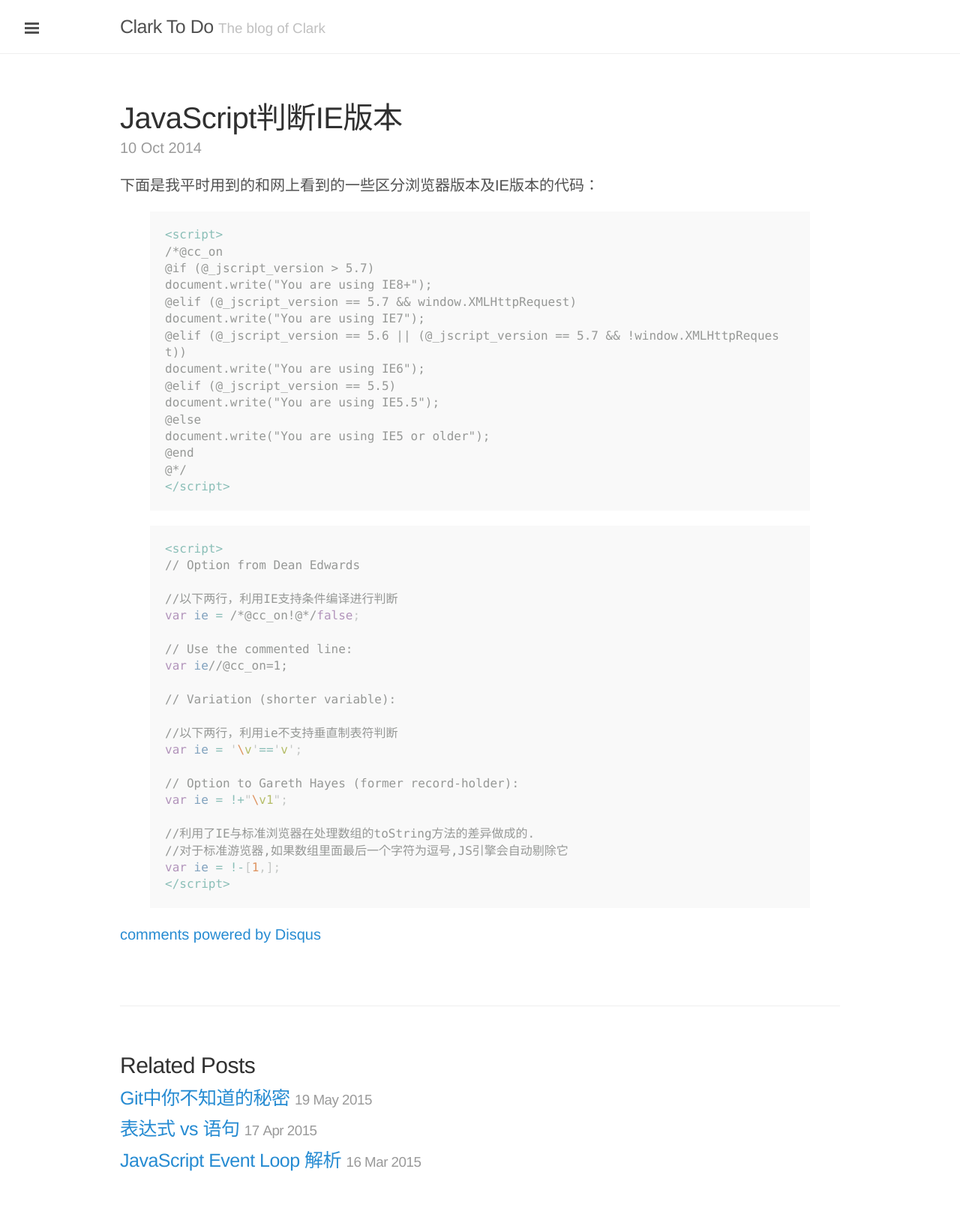
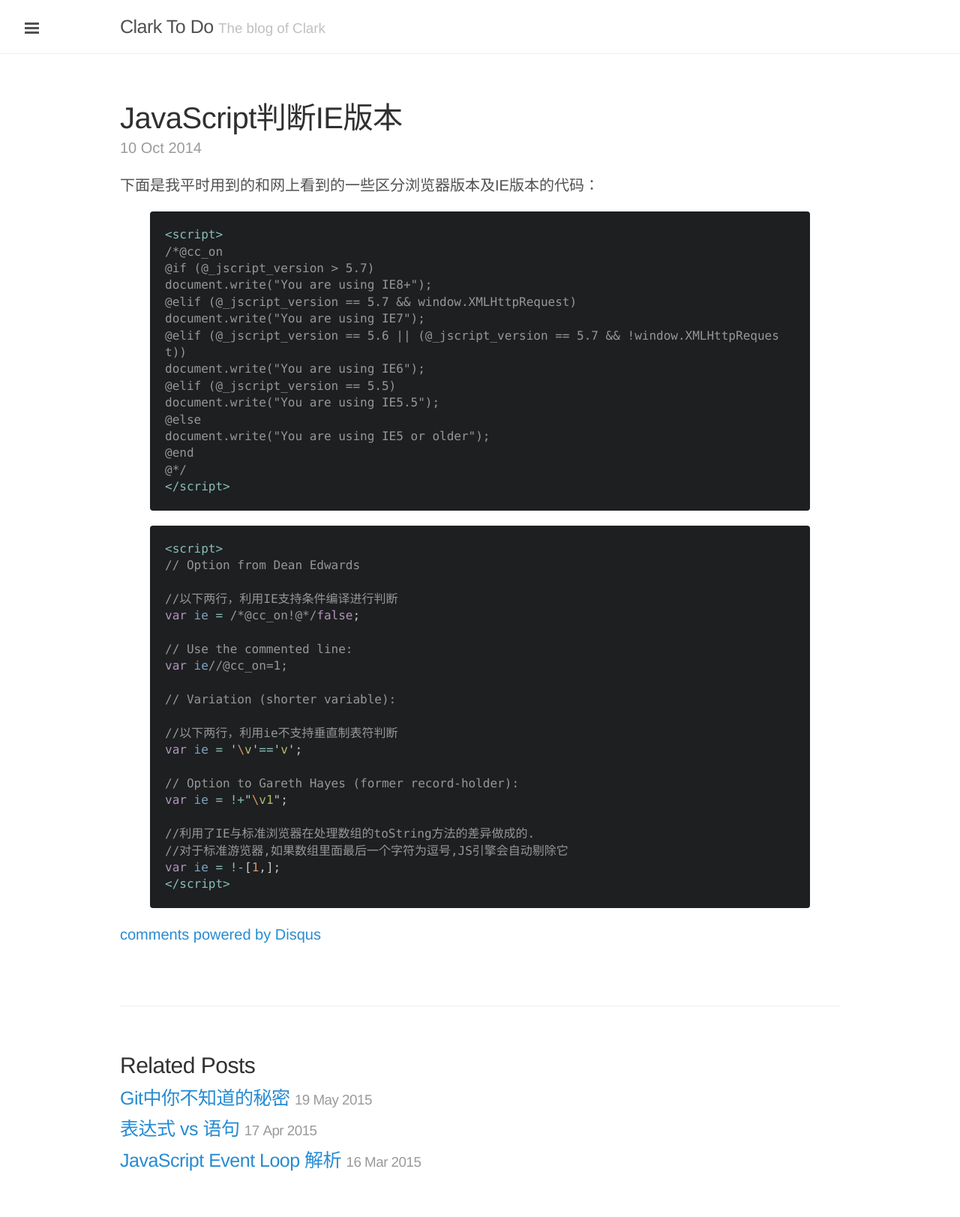
Before and after one commit to clarkdo/clarkdo.github.com, a Jekyll site: the page built from _posts/2014-10-10-42.md, in a window 1280 px wide. Shown: the whole page at 75% size. Built offline with Jekyll 4.4.1, drawn with Linux system fonts in a browser that asks for light colours; Markdown is read by kramdown in place of the engine named in the settings; comment, search, counter and statistics services are not loaded.

Commit message:
change pygments theme

```diff
--- a/public/css/poole.css
+++ b/public/css/poole.css
@@ -153,7 +153,6 @@ code {
   padding: .25em .5em;
   font-size: 85%;
   color: #bf616a;
-  background-color: #f9f9f9;
   border-radius: 3px;
 }
 pre {
@@ -167,7 +166,6 @@ pre {
   white-space: pre-wrap;
   word-break: break-all;
   word-wrap: break-word;
-  background-color: #f9f9f9;
 }
 pre code {
   padding: 0;
```
